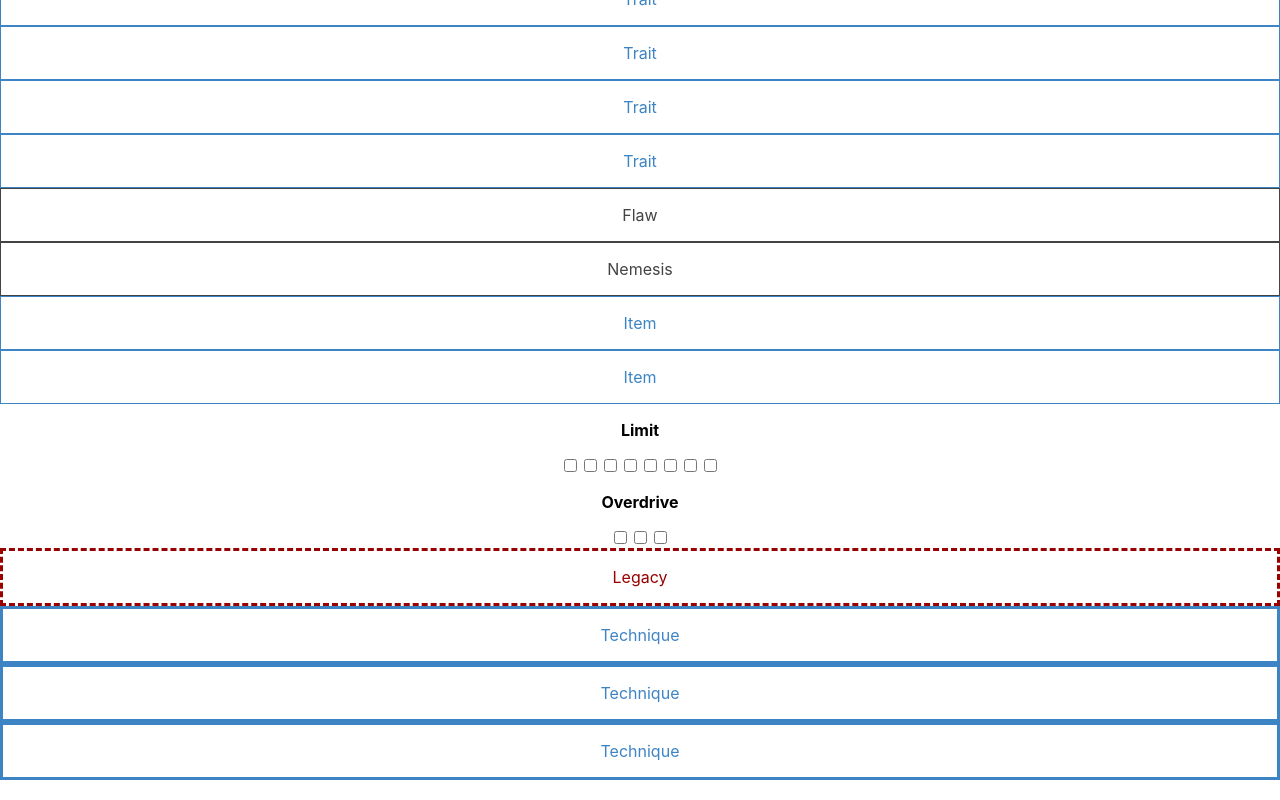
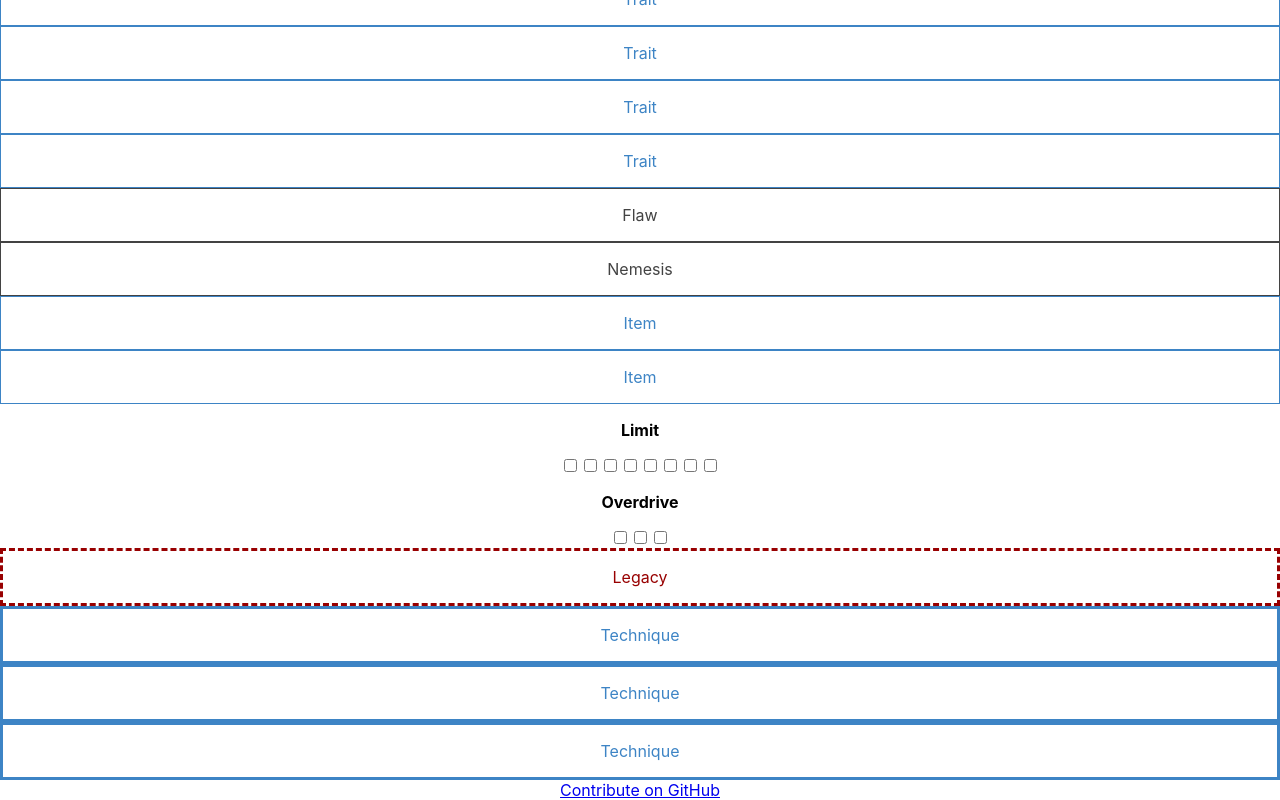
Before and after one commit to mirrorshot/kotra-sheets-react, a React (Create React App) app: page / in a window 1280 px wide. Shown: the part 770-1570 px from the top of the page. Built offline with nearby package versions, Linux system fonts and the light colour scheme.

Commit message:
Fix test

```diff
--- a/src/App.tsx
+++ b/src/App.tsx
@@ -33,6 +33,13 @@ function App() {
                     <p>TODO your places sheet here</p>
                 </TabPanel>
             </Tabs>
+            <a
+            style={{
+                color: "000"
+            }}
+                href={'https://github.com/mirrorshot/kotra-sheets-react/'}
+                target={"_blank"}
+            >Contribute on GitHub</a>
         </div>
     );
 }
```
